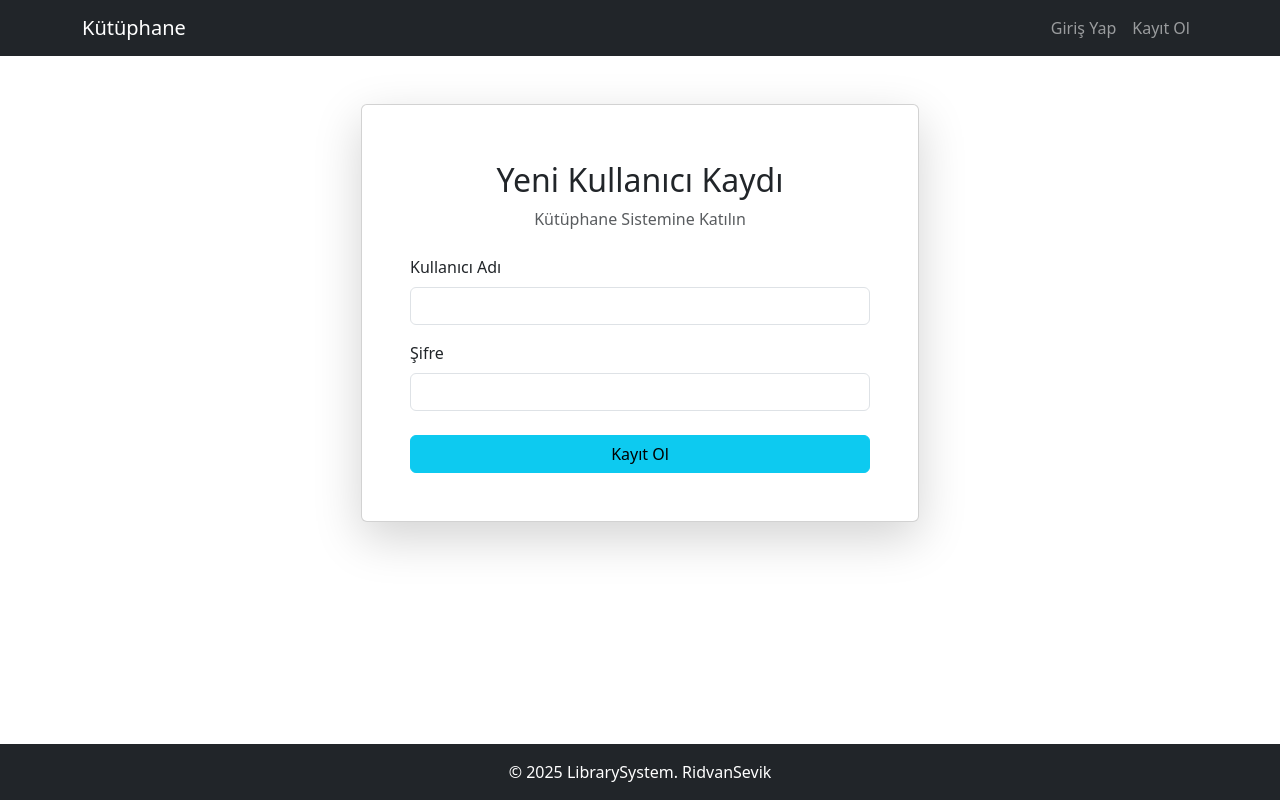
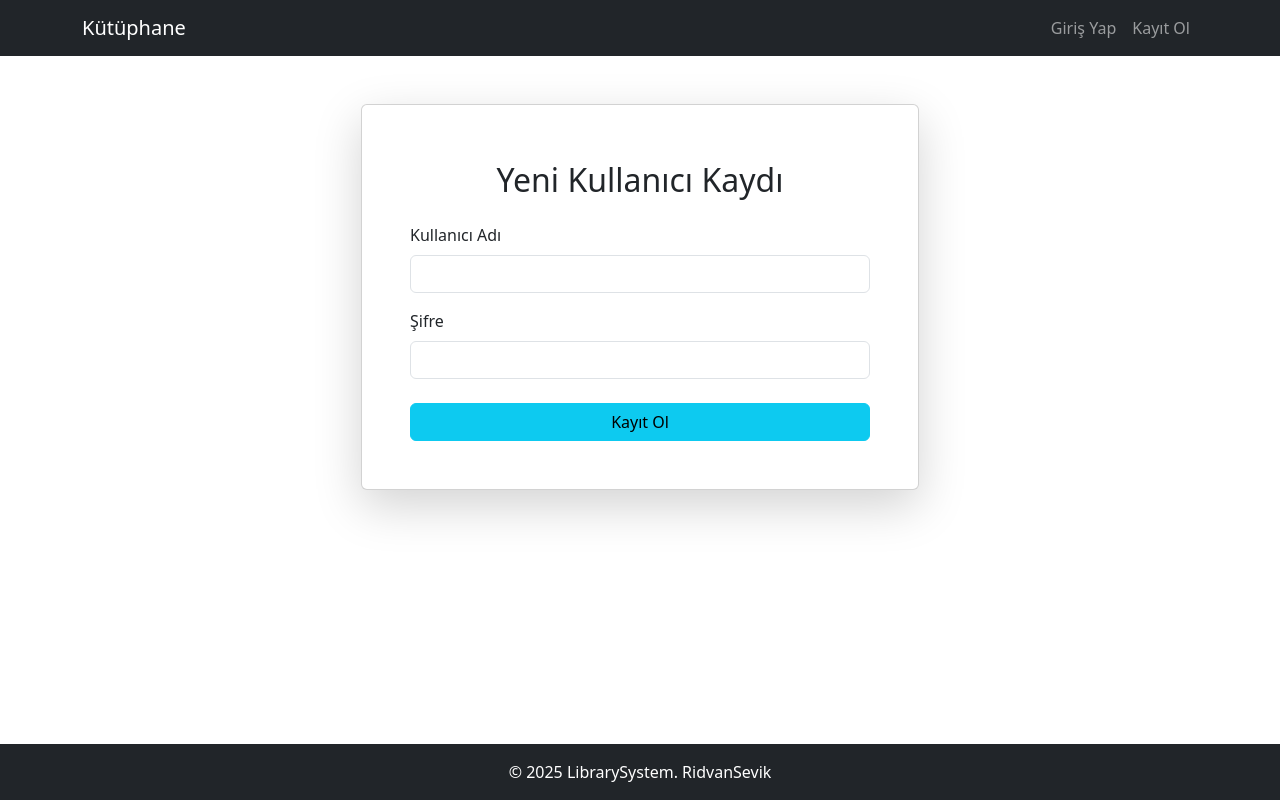
Before and after one commit to ridvansevik/library-react-ui, a React (Vite) app: page /register in a window 1280 px wide. Built offline with nearby package versions, Linux system fonts and the light colour scheme.

Commit message:
refactor(register): use AuthForm component and simplify registration logic

```diff
--- a/src/pages/RegisterPage.jsx
+++ b/src/pages/RegisterPage.jsx
@@ -2,16 +2,15 @@ import React, { useState } from 'react';
 import { Form, Button, Card, Alert } from 'react-bootstrap';
 import { useNavigate } from 'react-router-dom';
 import { registerUser } from '../api/apiService';
+import AuthForm from '../components/AuthForm';
 
 const RegisterPage = () => {
-  const [username, setUsername] = useState('');
-  const [password, setPassword] = useState('');
   const [error, setError] = useState(null);
   const [success, setSuccess] = useState(null);
   const [loading, setLoading] = useState(false);
   const navigate = useNavigate();
 
-  const handleRegister = async (e) => {
+  const handleRegister = async (username,password) => {
     e.preventDefault();
     setLoading(true);
     setError(null);
@@ -35,48 +34,15 @@ const RegisterPage = () => {
   };
 
   return (
-    <div className="d-flex justify-content-center">
-      <Card className="w-50 shadow-lg">
-        <Card.Body className="p-5">
-          <div className="text-center mb-4">
-            <i className="bi bi-person-plus-fill fs-1 text-info"></i>
-            <h2 className="card-title mt-2"> Yeni Kullanıcı Kaydı</h2>
-            <p className="text-muted"> Kütüphane Sistemine Katılın </p>
-          </div>
-
-          {error && <Alert variant="danger">{error}</Alert>}
-          {success && <Alert variant="success">{success}</Alert>}
-
-          <Form onSubmit={handleRegister}>
-            <Form.Group className="mb-3" controlId="username">
-              <Form.Label>Kullanıcı Adı</Form.Label>
-              <Form.Control
-                type="text"
-                value={username}
-                onChange={(e) => setUsername(e.target.value)}
-                required
-              />
-            </Form.Group>
-
-            <Form.Group className="mb-4" controlId="password">
-              <Form.Label>Şifre</Form.Label>
-              <Form.Control
-                type="text"
-                value={password}
-                onChange={(e) => setPassword(e.target.value)}
-                required
-              />
-            </Form.Group>
-
-            <div className="d-grid">
-              <Button variant="info" type="submit" disabled={loading}>
-                {loading ? 'Kaydediliyor' : 'Kayıt Ol'}
-              </Button>
-            </div>
-          </Form>
-        </Card.Body>
-      </Card>
-    </div>
+   <AuthForm
+   formTitle="Yeni Kullanıcı Kaydı"
+   iconClass="bi bi-person-full-fill"
+   submitButtonText="Kayıt Ol"
+   loading={loading}
+   error={error}
+   success={success}
+   onSubmit={handleRegister}
+   />
   );
 };
 export default RegisterPage;
```
